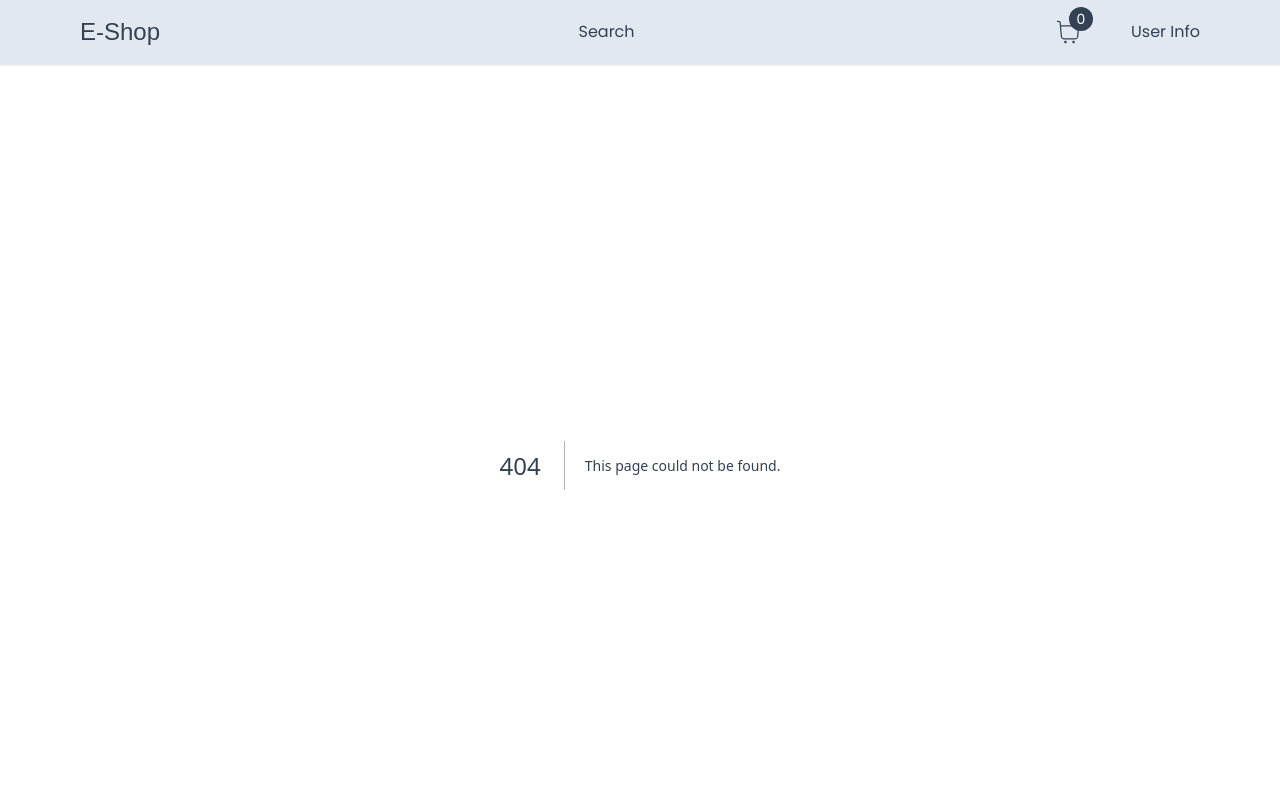
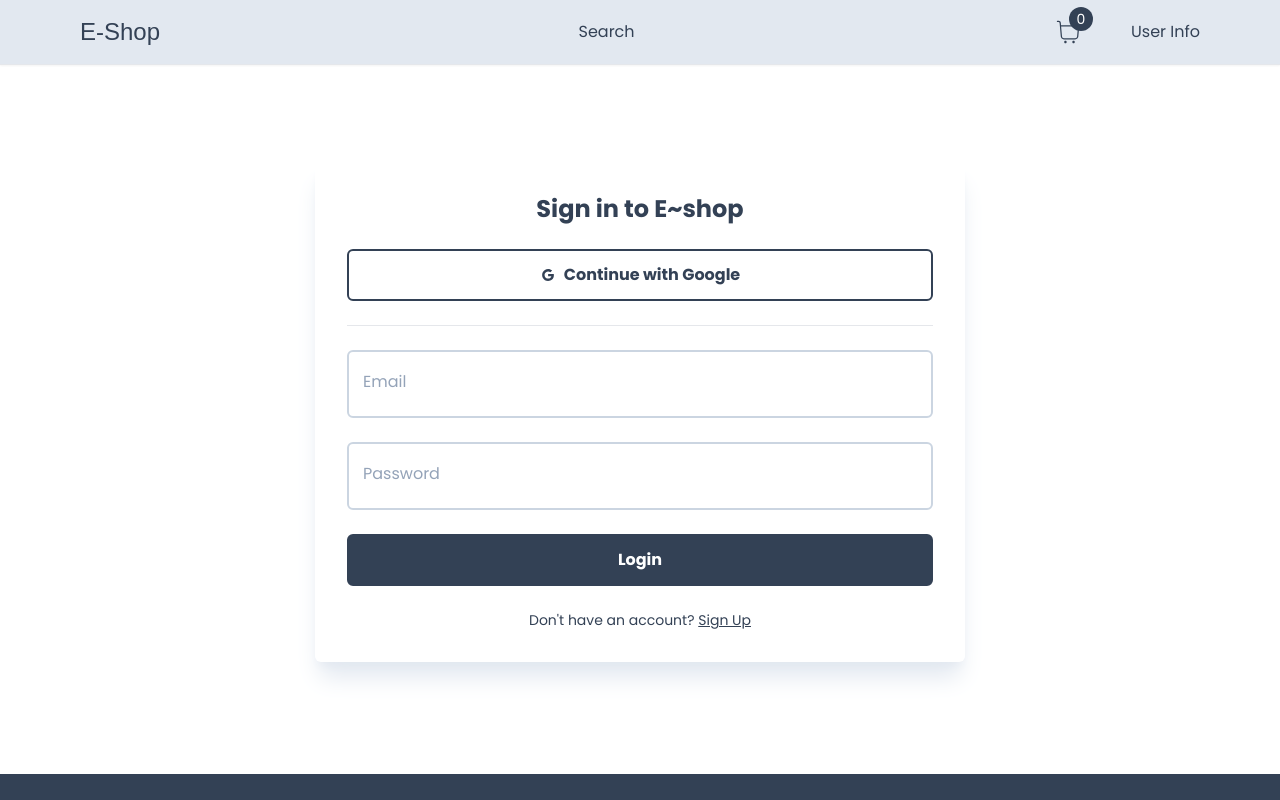
Before and after one commit to anasahammad/E-shop, a Next.js app: page /login in a window 1280 px wide. Before the commit this address had no page. Shown: the top 800 px of the page. Built offline with nearby package versions, Linux system fonts and the light colour scheme; a web font is replaced by a local one.

Commit message:
login form added

```diff
--- /dev/null
+++ b/app/login/LoginForm.tsx
@@ -0,0 +1,43 @@
+'use client'
+
+import { useState } from "react";
+import { FieldValues, SubmitHandler, useForm } from "react-hook-form";
+import Heading from "../components/Heading";
+import Button from "../components/Button";
+import { AiOutlineGoogle } from "react-icons/ai";
+import Input from "../components/inputs/Input";
+import Link from "next/link";
+
+
+const LoginForm = () => {
+    const [isLoading, setIsLoading] = useState(false)
+    const {register, handleSubmit, formState:{errors}} = useForm<FieldValues>({
+        email : "",
+        password: ""
+    })
+
+    const onSubmit: SubmitHandler<FieldValues> = (data)=>{
+        setIsLoading(true)
+        console.log(data)
+    }
+    return (
+        <>
+        <Heading title="Sign in to E~shop"/>
+
+        <Button label="Continue with Google" icon={AiOutlineGoogle} outline onClick={()=>{}}/>
+        <hr className="bg-slate-300 w-full h-px"/>
+
+
+
+        <Input  id="email" label="Email"  disabled={isLoading} register={register} errors={errors} required type="email"/>
+
+        <Input  id="password" label="Password"  disabled={isLoading} register={register} errors={errors} required type="password"/>
+
+        <Button label={isLoading? 'Loading' : 'Login'} onClick={handleSubmit(onSubmit)}/>
+
+        <p className="text-sm">Don't have an account? <Link className="underline" href="/register">Sign Up</Link></p>
+     </>
+    );
+};
+
+export default LoginForm;
--- /dev/null
+++ b/app/login/page.tsx
@@ -0,0 +1,16 @@
+import Container from "../components/Container";
+import FormWrap from "../components/FormWrap";
+import LoginForm from "./LoginForm";
+
+
+const Login = () => {
+    return (
+        <Container>
+            <FormWrap>
+                <LoginForm/>
+            </FormWrap>
+        </Container>
+    );
+};
+
+export default Login;
```
